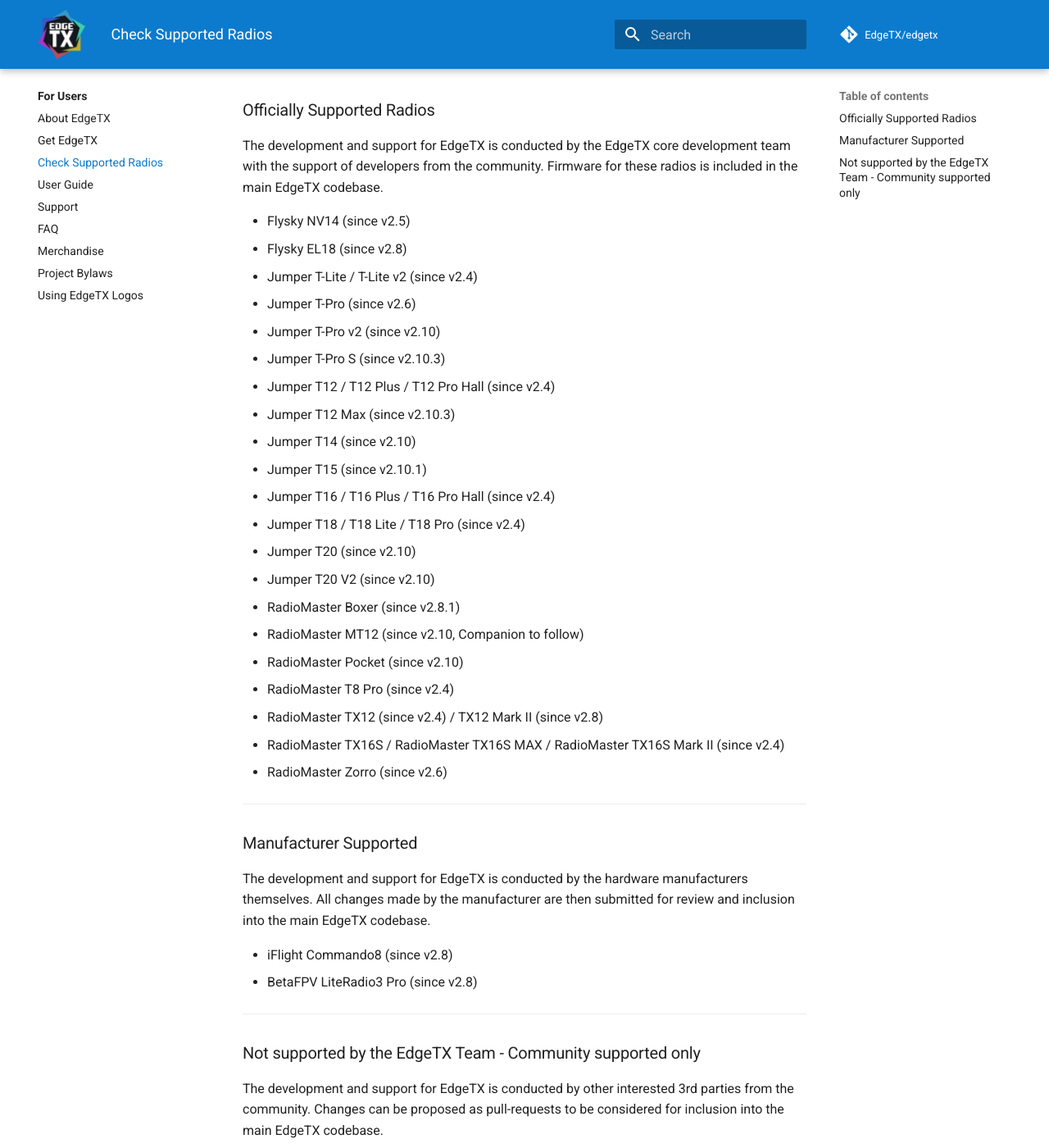
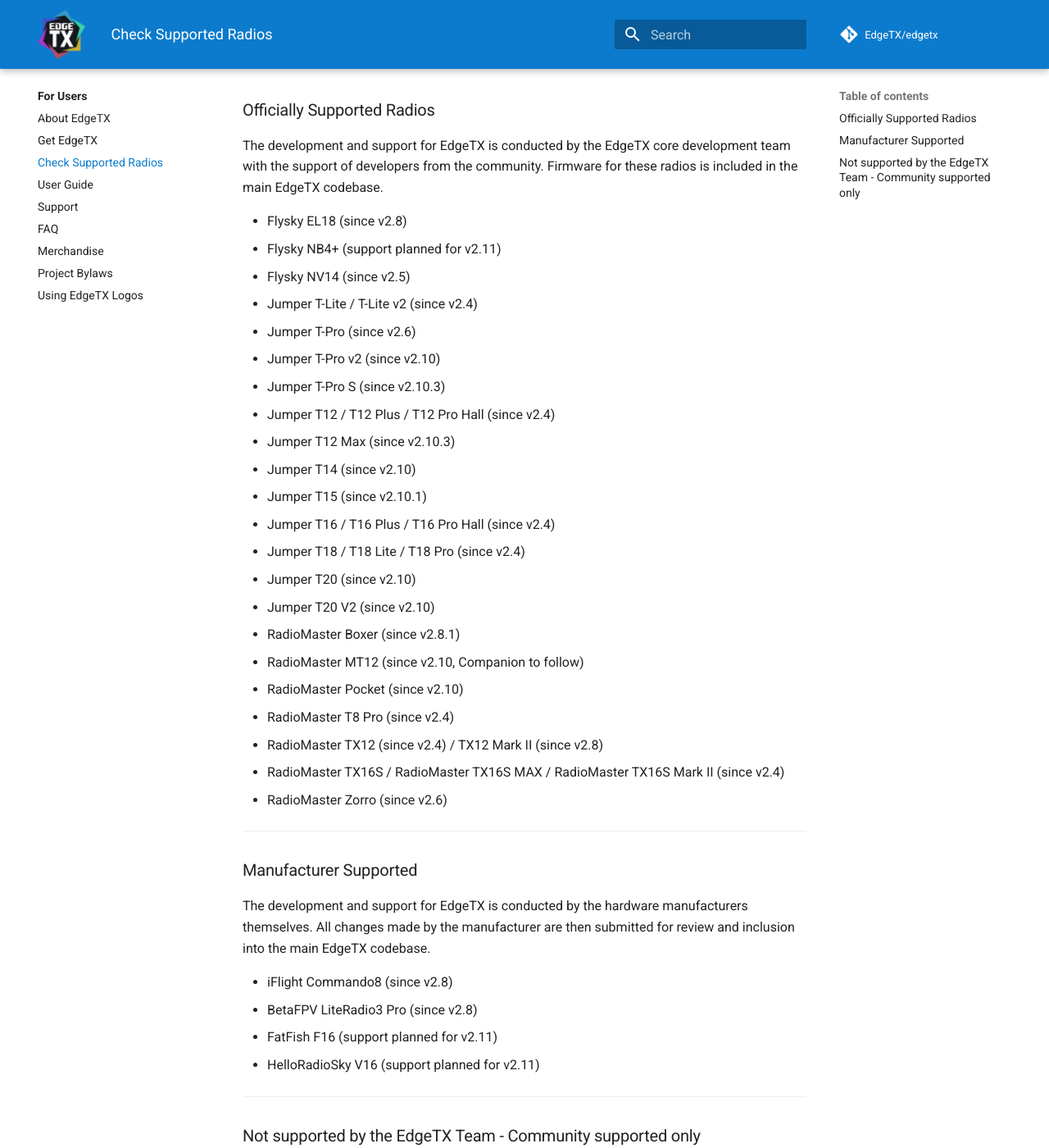
Before and after one commit to EdgeTX/edgetx.github.io, an MkDocs documentation site: the page built from docs/supportedradios.md, in a window 1280 px wide and 1400 px high, scrolled down 249 px. Shown: the whole window at 82% size. Built offline with MkDocs 1.6.1 and Material for MkDocs 9.7.7, drawn with Linux system fonts in a browser that asks for light colours; comment, search, counter and statistics services are not loaded.

Commit message:
Update supportedradios.md

```diff
--- a/docs/supportedradios.md
+++ b/docs/supportedradios.md
@@ -5,8 +5,9 @@
 
 The development and support for EdgeTX is conducted by the EdgeTX core development team with the support of developers from the community. Firmware for these radios is included in the main EdgeTX codebase.
 
+* Flysky EL18 (since v2.8)
+* Flysky NB4+ (support planned for v2.11)
 * Flysky NV14 (since v2.5)
-* Flysky EL18 (since v2.8)
 * Jumper T-Lite / T-Lite v2 (since v2.4)
 * Jumper T-Pro (since v2.6)
 * Jumper T-Pro v2 (since v2.10)
@@ -35,6 +36,8 @@
 
 * iFlight Commando8 (since v2.8)
 * BetaFPV LiteRadio3 Pro (since v2.8)
+* FatFish F16 (support planned for v2.11)
+* HelloRadioSky V16 (support planned for v2.11)
 
 ---
 
```
